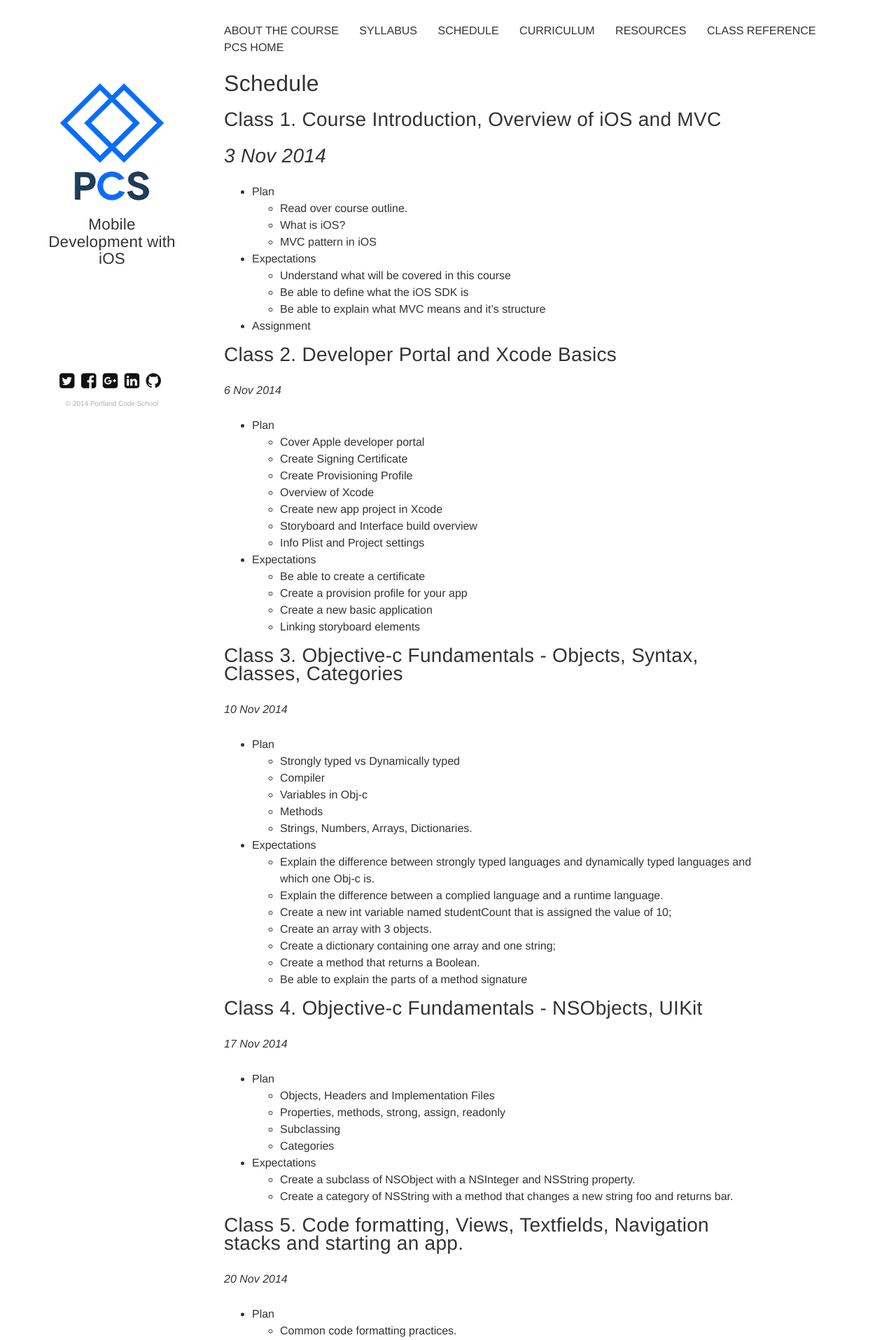
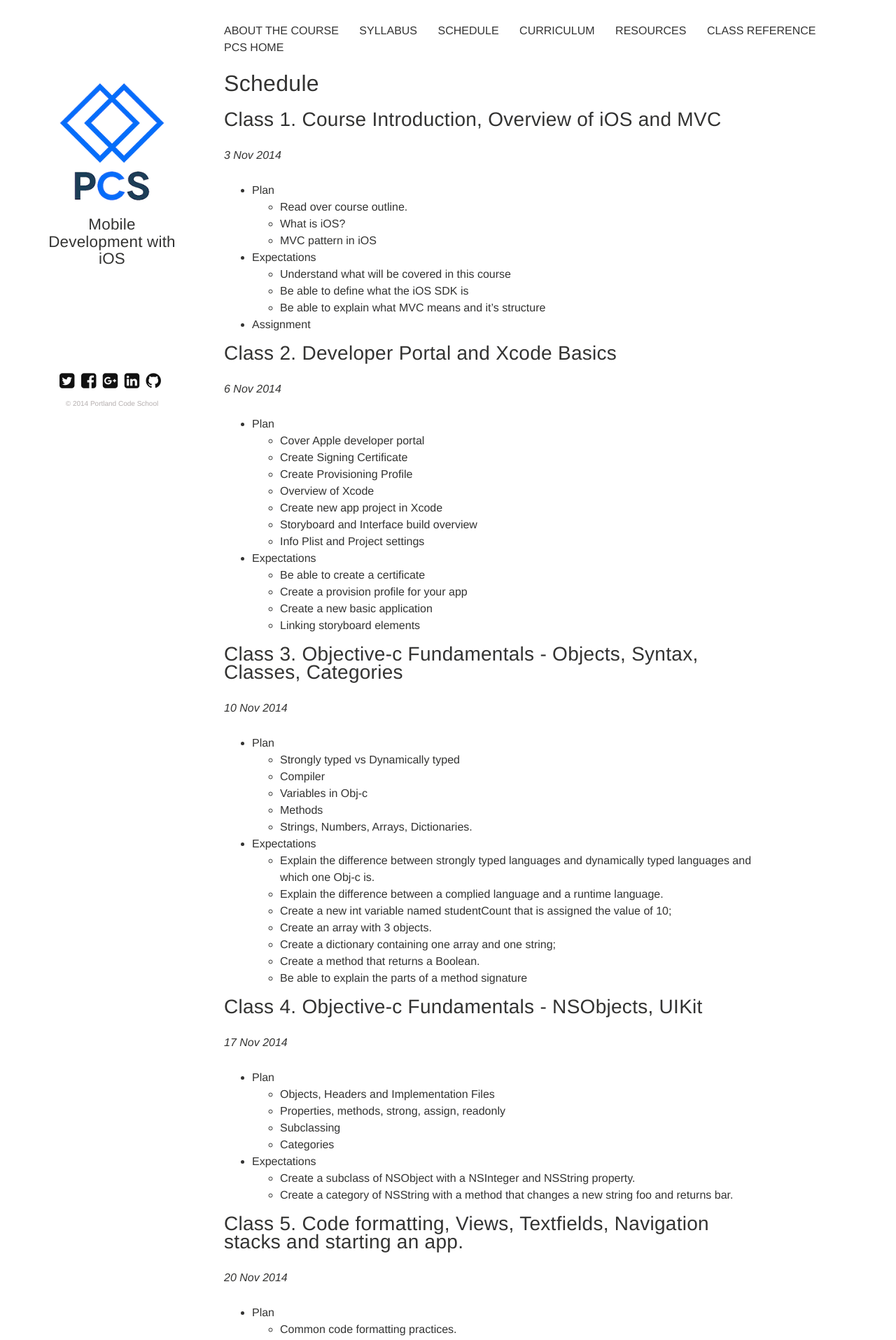
Before and after one commit to portlandcodeschool/ios, a Jekyll site: the page built from schedule.md, in a window 1280 px wide. Shown: the top 1915 px of the page at 70% size. Built offline with Jekyll 4.4.1, drawn with Linux system fonts in a browser that asks for light colours; nearby versions of some CDN libraries.

```diff
--- a/schedule.md
+++ b/schedule.md
@@ -7,7 +7,9 @@ tags: [schedule]
 ---
 
 ## Class 1. Course Introduction, Overview of iOS and MVC
-##*3 Nov 2014*
+
+*3 Nov 2014*
+
   * Plan
     * Read over course outline.
     * What is iOS?
```
